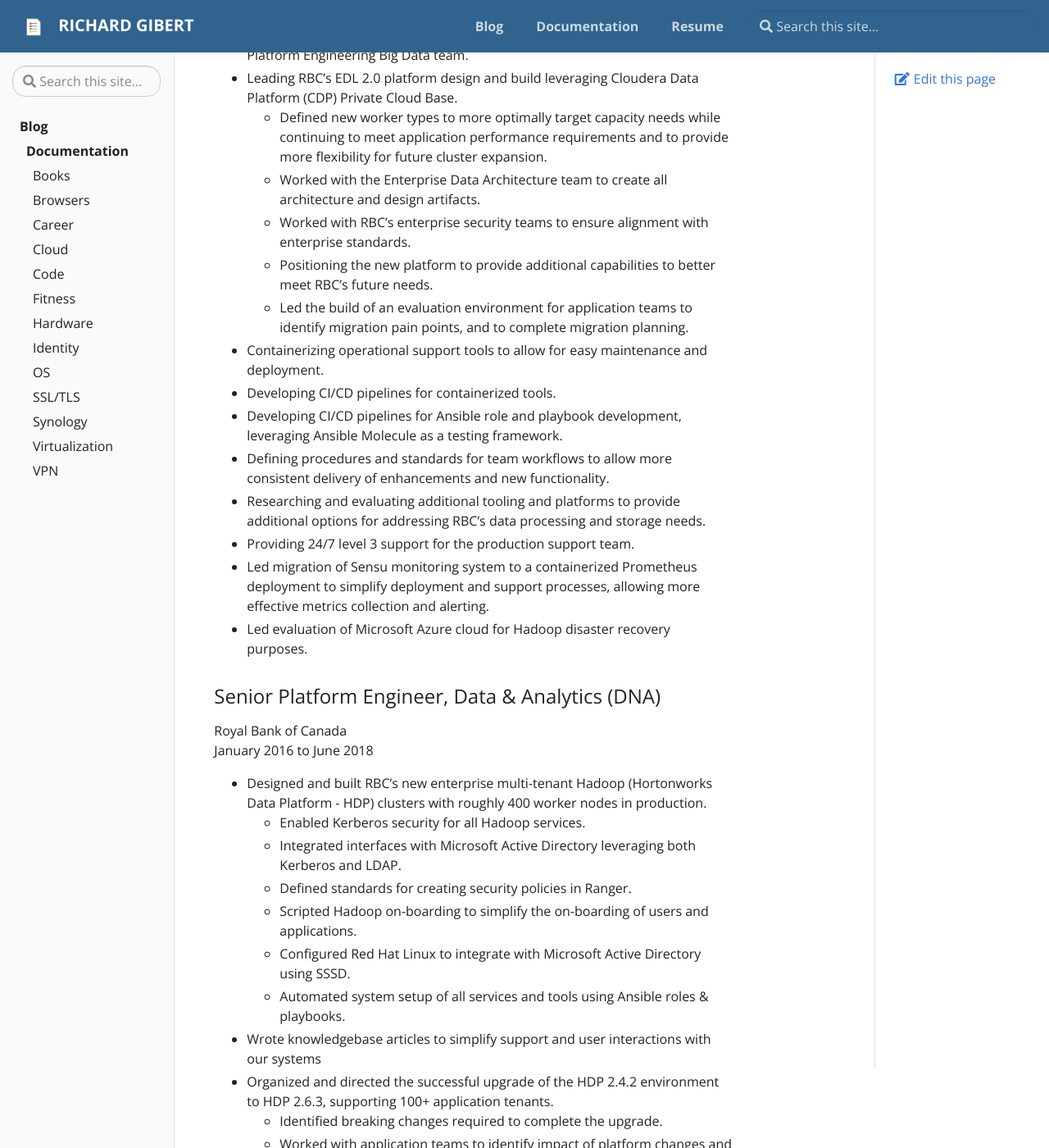
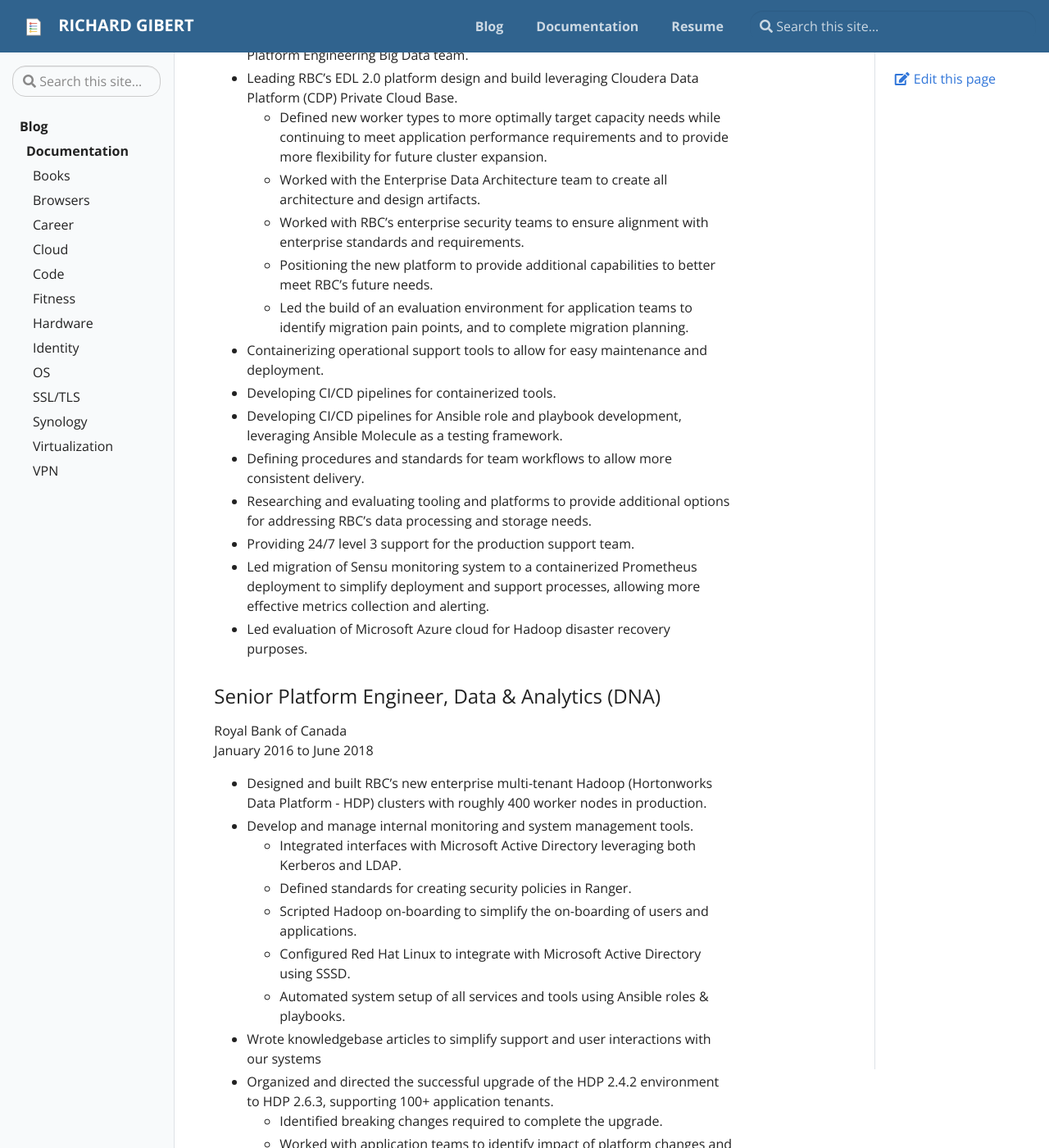
Before and after one commit to rgibert/rgibert.github.io, a Jekyll site: the page built from _docs/resume.md, in a window 1280 px wide and 1400 px high, scrolled down 499 px. Shown: the whole window at 82% size. Built offline with Jekyll 4.4.1, drawn with Linux system fonts in a browser that asks for light colours.

```diff
--- a/_docs/resume.md
+++ b/_docs/resume.md
@@ -16,14 +16,14 @@
  - Leading RBC's EDL 2.0 platform design and build leveraging Cloudera Data Platform (CDP) Private Cloud Base.
    - Defined new worker types to more optimally target capacity needs while continuing to meet application performance requirements and to provide more flexibility for future cluster expansion.
    - Worked with the Enterprise Data Architecture team to create all architecture and design artifacts.
-   - Worked with RBC's enterprise security teams to ensure alignment with enterprise standards.
+   - Worked with RBC's enterprise security teams to ensure alignment with enterprise standards and requirements.
    - Positioning the new platform to provide additional capabilities to better meet RBC's future needs.
    - Led the build of an evaluation environment for application teams to identify migration pain points, and to complete migration planning.
  - Containerizing operational support tools to allow for easy maintenance and deployment.
  - Developing CI/CD pipelines for containerized tools.
  - Developing CI/CD pipelines for Ansible role and playbook development, leveraging Ansible Molecule as a testing framework.
- - Defining procedures and standards for team workflows to allow more consistent delivery of enhancements and new functionality.
- - Researching and evaluating additional tooling and platforms to provide additional options for addressing RBC's data processing and storage needs.
+ - Defining procedures and standards for team workflows to allow more consistent delivery.
+ - Researching and evaluating tooling and platforms to provide additional options for addressing RBC's data processing and storage needs.
  - Providing 24/7 level 3 support for the production support team.
  - Led migration of Sensu monitoring system to a containerized Prometheus deployment to simplify deployment and support processes, allowing more effective metrics collection and alerting.
  - Led evaluation of Microsoft Azure cloud for Hadoop disaster recovery purposes.
@@ -32,7 +32,7 @@
 Royal Bank of Canada
 January 2016 to June 2018
  - Designed and built RBC’s new enterprise multi-tenant Hadoop (Hortonworks Data Platform - HDP) clusters with roughly 400 worker nodes in production.
-   - Enabled Kerberos security for all Hadoop services.
+ - Develop and manage internal monitoring and system management tools.
    - Integrated interfaces with Microsoft Active Directory leveraging both Kerberos and LDAP.
    - Defined standards for creating security policies in Ranger.
    - Scripted Hadoop on-boarding to simplify the on-boarding of users and applications.
```
